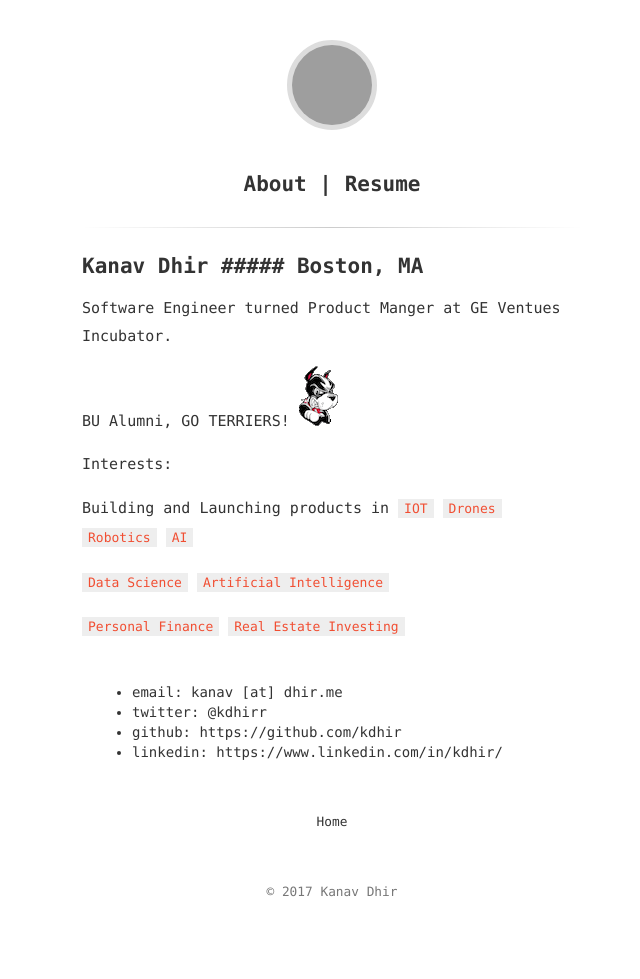
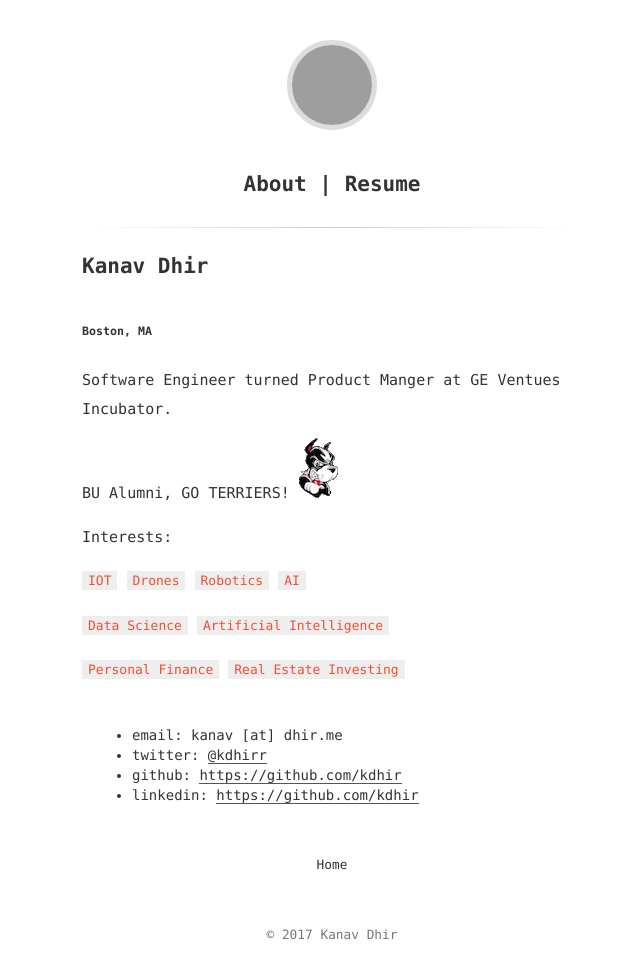
Before and after one commit to kdhir/kdhir.github.io, a Jekyll site: the page built from about.md, in a window 1280 px wide, cut to the strip 0-980 px from the top of the page. Shown: the whole strip, without its empty margins (308-948 px from the left). Built offline with Jekyll 4.4.1, drawn with Linux system fonts in a browser that asks for light colours; before the commit the page ends 937 px from its top, so only the background shows below that; part of the change alters nothing that is shown; grey boxes are pictures that could not be loaded.

Commit message:
About page updates

```diff
--- a/about.md
+++ b/about.md
@@ -2,7 +2,8 @@
 layout: page
 title: About | Resume
 ---
-# Kanav Dhir ##### Boston, MA
+# Kanav Dhir
+##### Boston, MA
 
 
 Software Engineer turned Product Manger at GE Ventues Incubator.
@@ -12,7 +13,7 @@ BU Alumni, GO TERRIERS! ![alt text](assets/rhett.gif "Rhett")
 
 Interests:
 
-Building and Launching products in `IOT` `Drones` `Robotics` `AI`
+`IOT` `Drones` `Robotics` `AI`
 
 `Data Science` `Artificial Intelligence`
 
@@ -20,6 +21,6 @@ Building and Launching products in `IOT` `Drones` `Robotics` `AI`
 
 
 * email: kanav [at] dhir.me
-* twitter: @kdhirr
-* github: https://github.com/kdhir
-* linkedin: https://www.linkedin.com/in/kdhir/
+* twitter: [@kdhirr](https://twitter.com/kdhirr)
+* github: [https://github.com/kdhir](https://github.com/kdhir)
+* linkedin: [https://github.com/kdhir](https://www.linkedin.com/in/kdhir/)
```
